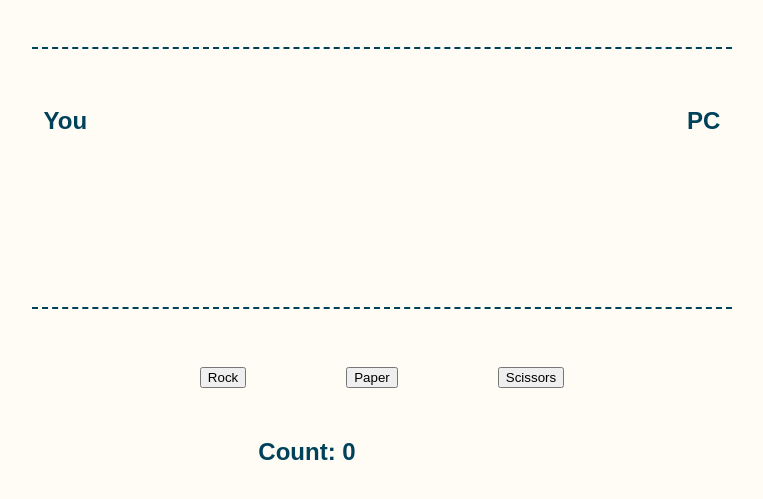
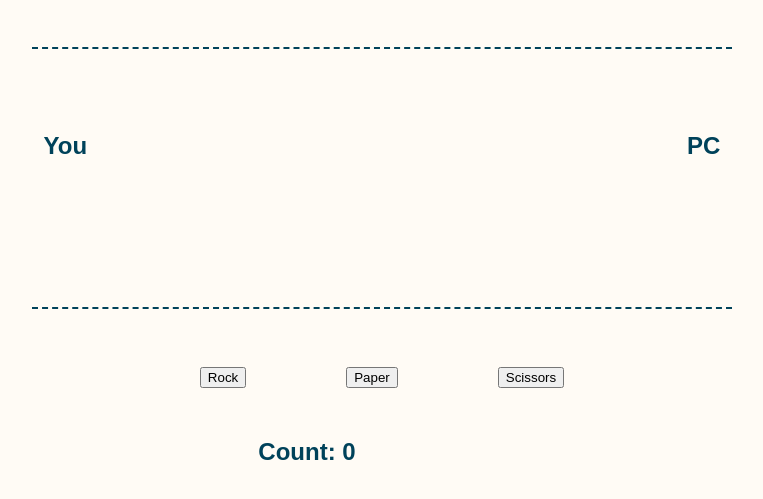
Before and after one commit to josepaludo/RockPaperScissors, a plain HTML site: page index.html in a window 1280 px wide. Shown: the part 81-580 px from the top of the page, without its empty margins (258-1021 px from the left). Drawn offline with Linux system fonts and the light colour scheme.

Commit message:
You and PC headings changed

```diff
--- a/css/style.css
+++ b/css/style.css
@@ -33,3 +33,6 @@ hr {
 .containerDiv {
     margin-top: 0;
 }
+.H2YouPC {
+    margin: 75px 50px;
+}
--- a/index.html
+++ b/index.html
@@ -18,14 +18,10 @@
     <hr>
 
     <div class="containerDiv">
-        <div>
-            <h2>You</h2>
-        </div>
+        <h2 class="H2YouPC">You</h2>
         <div id="playerImg"></div>
         <div id="pcImg"></div>
-        <div>
-            <h2>PC</h2>
-        </div>
+        <h2 class="H2YouPC">PC</h2>
     </div>
     <hr>
 
```
